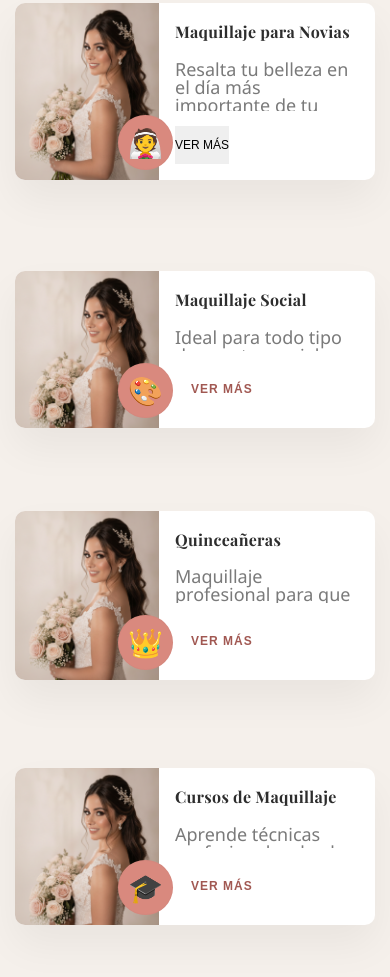
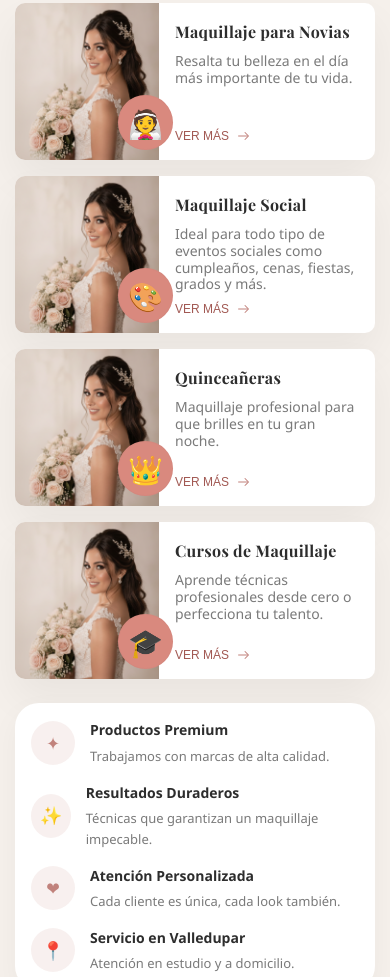
Before and after one commit to Ajov8163/vivi-rolon-makeup, a plain HTML site: page index.html in a window 390 px wide. Shown: the part 1549-2526 px from the top of the page. Drawn offline with nearby package versions, Linux system fonts and the light colour scheme; a web font is replaced by a local one.

Commit message:
mejora la sección de servicios: se ajusta el textto p dentro de service-card

```diff
--- a/index.html
+++ b/index.html
@@ -167,8 +167,9 @@
           </div>
           <div class="service-info">
             <span class="service-title">Maquillaje para Novias</span>
-            <p>Resalta tu belleza en el día más importante de tu vida. Incluye prueba de maquillaje y acompañamiento el día del evento.</p>
-            <button class="service-button">VER MÁS</button>
+            <p class="p-global">Resalta tu belleza en el día más importante de tu vida. Incluye prueba de maquillaje y acompañamiento el día del evento.</p>
+             <p class="p-mobil">Resalta tu belleza en el día más importante de tu vida.</p>
+            <button class=" btn-secondary service-button">VER MÁS <svg xmlns="http://www.w3.org/2000/svg" width="1.78em" height="1em" viewBox="0 0 16 9"><path fill="currentColor" d="M12.5 5h-9c-.28 0-.5-.22-.5-.5s.22-.5.5-.5h9c.28 0 .5.22.5.5s-.22.5-.5.5"/><path fill="currentColor" d="M10 8.5a.47.47 0 0 1-.35-.15c-.2-.2-.2-.51 0-.71l3.15-3.15l-3.15-3.15c-.2-.2-.2-.51 0-.71s.51-.2.71 0l3.5 3.5c.2.2.2.51 0 .71l-3.5 3.5c-.1.1-.23.15-.35.15Z"/></svg></button>
           </div>
         </article>
 
@@ -178,8 +179,9 @@
           </div>
           <div class="service-info">
             <span class="service-title">Maquillaje Social</span>
-            <p>Ideal para todo tipo de eventos sociales como cumpleaños, cenas, fiestas, grados y más.</p>
-            <button class="btn btn-secondary service-button">VER MÁS</button>
+            <p class="p-global">Ideal para todo tipo de eventos sociales como cumpleaños, cenas, fiestas, grados y más.</p>
+            <p class="p-mobil">Ideal para todo tipo de eventos sociales como cumpleaños, cenas, fiestas, grados y más.</p>
+            <button class=" btn-secondary service-button">VER MÁS <svg xmlns="http://www.w3.org/2000/svg" width="1.78em" height="1em" viewBox="0 0 16 9"><path fill="currentColor" d="M12.5 5h-9c-.28 0-.5-.22-.5-.5s.22-.5.5-.5h9c.28 0 .5.22.5.5s-.22.5-.5.5"/><path fill="currentColor" d="M10 8.5a.47.47 0 0 1-.35-.15c-.2-.2-.2-.51 0-.71l3.15-3.15l-3.15-3.15c-.2-.2-.2-.51 0-.71s.51-.2.71 0l3.5 3.5c.2.2.2.51 0 .71l-3.5 3.5c-.1.1-.23.15-.35.15Z"/></svg></button>
           </div>
         </article>
 
@@ -189,8 +191,9 @@
           </div>
           <div class="service-info">
             <span class="service-title">Quinceañeras</span>
-            <p>Maquillaje profesional para que brilles en tu gran noche. Incluye prueba y retoques personalizados.</p>
-            <button class="btn btn-secondary service-button">VER MÁS</button>
+            <p class="p-global">Maquillaje profesional para que brilles en tu gran noche. Incluye prueba y retoques personalizados.</p>
+            <p class="p-mobil">Maquillaje profesional para que brilles en tu gran noche.</p>
+            <button class=" btn-secondary service-button">VER MÁS <svg xmlns="http://www.w3.org/2000/svg" width="1.78em" height="1em" viewBox="0 0 16 9"><path fill="currentColor" d="M12.5 5h-9c-.28 0-.5-.22-.5-.5s.22-.5.5-.5h9c.28 0 .5.22.5.5s-.22.5-.5.5"/><path fill="currentColor" d="M10 8.5a.47.47 0 0 1-.35-.15c-.2-.2-.2-.51 0-.71l3.15-3.15l-3.15-3.15c-.2-.2-.2-.51 0-.71s.51-.2.71 0l3.5 3.5c.2.2.2.51 0 .71l-3.5 3.5c-.1.1-.23.15-.35.15Z"/></svg></button>
           </div>
         </article>
 
@@ -200,8 +203,9 @@
           </div>
           <div class="service-info">
             <span class="service-title">Cursos de Maquillaje</span>
-            <p>Aprende técnicas profesionales desde cero o perfecciona tu talento con nuestros cursos certificados.</p>
-            <button class="btn btn-secondary service-button">VER MÁS</button>
+            <p  class="p-global">Aprende técnicas profesionales desde cero o perfecciona tu talento con nuestros cursos certificados.</p>
+            <p  class="p-mobil">Aprende técnicas profesionales desde cero o perfecciona tu talento.</p>
+            <button class=" btn-secondary service-button">VER MÁS <svg xmlns="http://www.w3.org/2000/svg" width="1.78em" height="1em" viewBox="0 0 16 9"><path fill="currentColor" d="M12.5 5h-9c-.28 0-.5-.22-.5-.5s.22-.5.5-.5h9c.28 0 .5.22.5.5s-.22.5-.5.5"/><path fill="currentColor" d="M10 8.5a.47.47 0 0 1-.35-.15c-.2-.2-.2-.51 0-.71l3.15-3.15l-3.15-3.15c-.2-.2-.2-.51 0-.71s.51-.2.71 0l3.5 3.5c.2.2.2.51 0 .71l-3.5 3.5c-.1.1-.23.15-.35.15Z"/></svg></button>
           </div>
         </article>
       </div>
--- a/style.css
+++ b/style.css
@@ -524,6 +524,10 @@
     line-height: 1.7;
     margin-bottom: 0;
 }
+/* quitamos el p mobil */
+.service-info .p-mobil{
+    display: none;
+}
 
 .service-button {
     align-self: flex-start;
@@ -744,6 +748,7 @@
     :root {
         --spacing-xl: 24px;
         --spacing-lg: 16px;
+        --spacing-xl: 24px;
     }
 
     /* Header */
@@ -1009,10 +1014,10 @@
     flex-direction: row;
     background-color: var(--color-white);
     border-radius: 10px;
+    height:157px;
     overflow: hidden;
     box-shadow: 0 20px 40px rgba(0, 0, 0, 0.05);
     transition: transform 0.3s ease, box-shadow 0.3s ease;
-    height: 70%;
 }
 .service-image {
     min-height: auto;
@@ -1042,6 +1047,14 @@
 
 }
 
+.service-info {
+    padding: var(--spacing-lg) ;
+    display: flex;
+    flex-direction: column;
+    gap: var(--spacing-sm);
+    flex: 1;
+}
+
 .service-title {
     font-family: "Playfair Display", serif, 'Garamond', 'Georgia', serif;
     display: block;
@@ -1050,22 +1063,39 @@
     color: var(--color-text-dark);
     letter-spacing: 0.3px;
 }
-.service-info p {
+
+/* elimina el p global */
+.service-info .p-global{
+    display: none;
+}
+/* nos quedamos con el p mobil */
+.service-info .p-mobil{
+    display: block;
     color: var(--color-text-light);
-    font-size: 18px;
-    line-height: 1;
-    margin-bottom: 0;
-    height: 40%;
-    overflow: hidden;
+    font-size: 14px;
+    line-height: 1.2;
 }
+
+
 .service-button {
     align-self: flex-start;
-    padding: 12px 0;
+    padding:  0px;
     font-size: 12px;
     margin-top: auto;
     text-align: left;
-    border: none
+    border: none;
+    display: flex;
+    align-items: center;
+    gap: 6px;
 }
+
+.service-button svg {
+    width: 16px;
+    height: 16px;
+    color: var(--color-primary);
+}
+
+
 
 /* VAMOS POR AQUI------------------------------------ */
 
```
